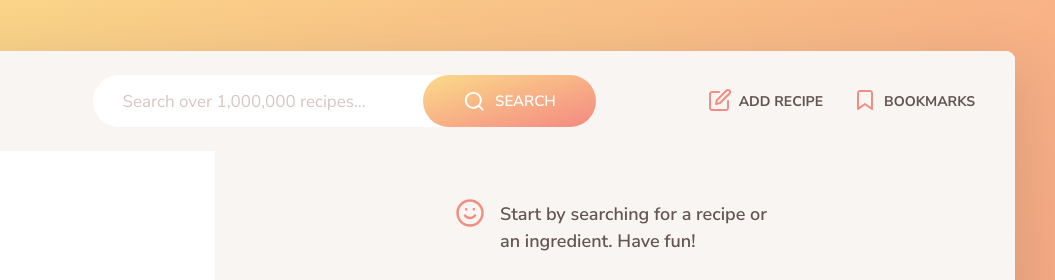
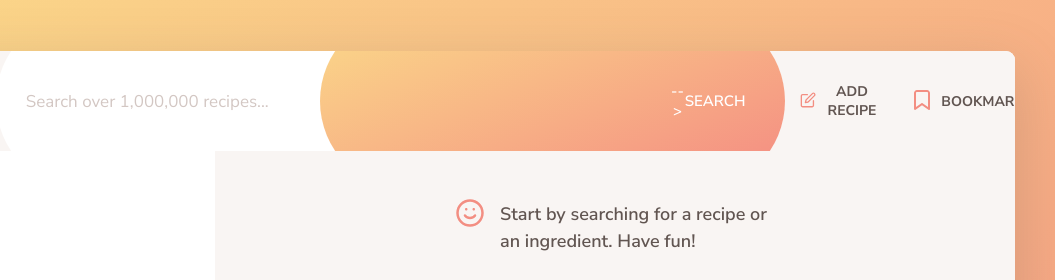
Before and after one commit to CaptKraken/forkify, a website built with Parcel: page index.html in a window 1280 px wide. Shown: the top 280 px of the page, 225-1280 px from the left. Built offline with nearby package versions, Linux system fonts and the light colour scheme.

Commit message:
testing it again

```diff
--- a/index.html
+++ b/index.html
@@ -8,7 +8,11 @@
       href="https://fonts.googleapis.com/css?family=Nunito+Sans:400,600,700"
       rel="stylesheet"
     />
-    <link rel="shortcut icon" href="src/images/favicon.png" type="image/x-icon" />
+    <link
+      rel="shortcut icon"
+      href="src/images/favicon.png"
+      type="image/x-icon"
+    />
 
     <link rel="stylesheet" href="src/sass/main.scss" />
     <script defer src="src/js/controller.js"></script>
@@ -27,9 +31,11 @@
             placeholder="Search over 1,000,000 recipes..."
           />
           <button class="btn search__btn">
-            <svg class="search__icon">
-              <use href="src/images/icons.svg#icon-search"></use>
-            </svg>
+            <img class="search__icon" src="src/images/icons.svg#icon-search" />
+            <!-- <img src="" alt="">
+              <!-- <use href="src/images/icons.svg#icon-search"></use> -->
+            <!-- </img> -->
+            -->
             <span>Search</span>
           </button>
         </form>
```
